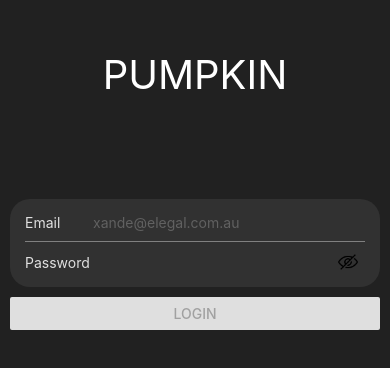
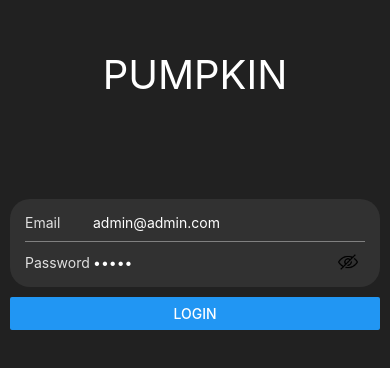
Before and after one commit to x4ndez/pumpkin, a React Native app in the folder client/: screen /Login in a window 390 px wide. Shown: the part 232-600 px from the top of the page. Built offline with nearby package versions, Linux system fonts and the light colour scheme.

Commit message:
for development/demonstration have prefilled the login credentials

```diff
--- a/client/screens/LoginScreen.js
+++ b/client/screens/LoginScreen.js
@@ -7,8 +7,8 @@ import { style } from './styles';
 
 export default function LoginScreen({ navigation }) {
 
-  const [emailInp, onChangeEmailInp] = useState('');
-  const [passwordInp, onChangePasswordInp] = useState('');
+  const [emailInp, onChangeEmailInp] = useState('admin@admin.com');
+  const [passwordInp, onChangePasswordInp] = useState('admin');
   const [passwordHidden, setPasswordHidden] = useState(true);
   const [loginDisabled, setLoginDisabled] = useState(true);
   const { currentUser, setCurrentUser } = useContext(UserContext);
@@ -62,6 +62,7 @@ export default function LoginScreen({ navigation }) {
           }]}>Email</Text>
           <TextInput
             style={styles.textInput}
+            value={emailInp}
             onChangeText={onChangeEmailInp}
             placeholder='xande@elegal.com.au'
             placeholderTextColor='#616161'
@@ -75,10 +76,10 @@ export default function LoginScreen({ navigation }) {
           }]}>Password</Text>
           <TextInput
             style={styles.textInput}
+            value={passwordInp}
             onChangeText={onChangePasswordInp}
             secureTextEntry={passwordHidden}
-            // placeholder='Password'
-            defaultValue=''
+            placeholder='*****'
             placeholderTextColor='#616161'
             textAlign='right'
           />
```
